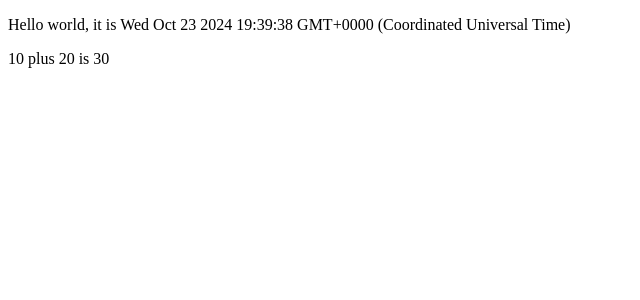
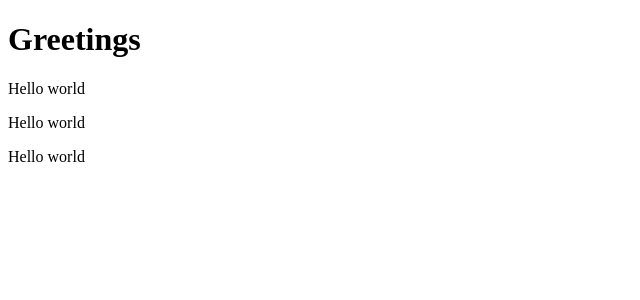
Before and after one commit to viktorsvider/fso_exercises, a React (Vite) app in the folder examples/part1/: page / in a window 1280 px wide. Shown: the top 300 px of the page, without its empty margins (0-640 px from the left). Built offline with nearby package versions, Linux system fonts and the light colour scheme.

Commit message:
multiple component usage example

```diff
--- a/examples/part1/src/App.jsx
+++ b/examples/part1/src/App.jsx
@@ -1,15 +1,18 @@
-const App = () => {
-  const now = new Date()
-  const a = 10
-  const b = 20
-  console.log(now, a+b)
-
+const Hello = () => {
   return (
     <div>
-      <p>Hello world, it is {now.toString()}</p>
-      <p>
-        {a} plus {b} is {a + b}
-      </p>
+      <p>Hello world</p>
+    </div>
+  )
+}
+
+const App = () => {
+  return (
+    <div>
+      <h1>Greetings</h1>
+      <Hello />
+      <Hello />
+      <Hello />
     </div>
   )
 }
```
